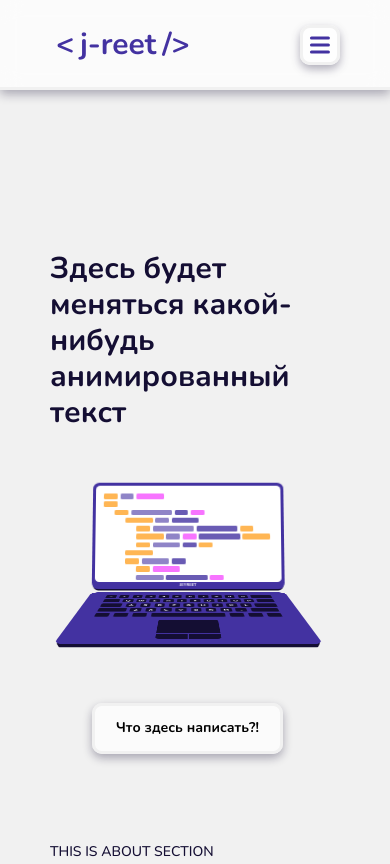
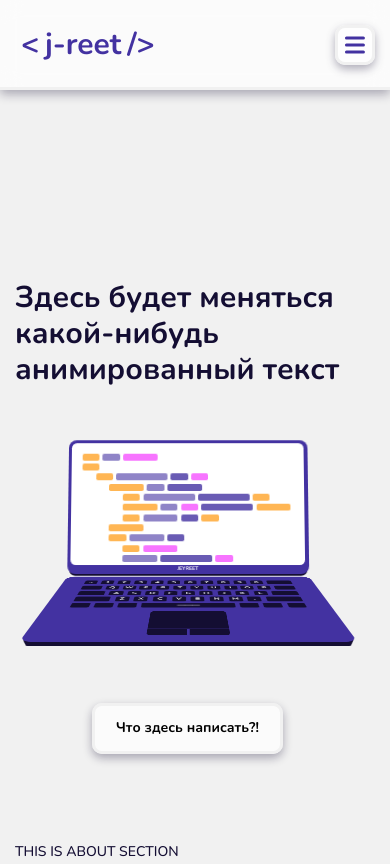
Before and after one commit to Jeyreet/portfolio, a website with bundled scripts: page index.html in a window 390 px wide. Shown: the top 864 px of the page. Built offline with nearby package versions, Linux system fonts and the light colour scheme.

Commit message:
Minor visual fix

```diff
--- a/styles/_utils.scss
+++ b/styles/_utils.scss
@@ -12,12 +12,11 @@
 }
 
 .container {
-  max-width: calc(1600px - var(--paddingInline) * 2);
+  max-width: calc(1600px - var(--padding-inline) * 2);
   width: 100%;
   margin-inline: auto;
 
   &__outer {
-    --paddingInline: 50px;
-    padding-inline: var(--paddingInline);
+    padding-inline: var(--padding-inline);
   }
 }
--- a/styles/_variables.scss
+++ b/styles/_variables.scss
@@ -27,18 +27,19 @@
   --font-size-h2: 48px;
 
   --header-height: 160px;
+  --padding-inline: 50px;
 
   @include desktop-s {
     --font-size-base: 18px;
     --font-size-h1: 48px;
 
     --header-height: 120px;
+    --padding-inline: 30px;
   }
 
   @include tablet-l {
     --font-size-base: 16px;
     --font-size-h1: 38px;
-
   }
 
   @include tablet-s {
@@ -47,4 +48,8 @@
 
     --header-height: 90px;
   }
+
+  @include mobile-l {
+    --padding-inline: 15px;
+  }
 }
--- a/styles/blocks/_header.scss
+++ b/styles/blocks/_header.scss
@@ -6,7 +6,7 @@
   border-bottom-left-radius: 20px;
   border-bottom-right-radius: 20px;
   height: var(--header-height);
-  padding-inline: 50px;
+  padding-inline: var(--padding-inline);
   color: var(--color-accent);
   transform: translateY(-100%);
   transition: height .3s;
```
Also changed, not shown: styles/main.css, 1 other file.
